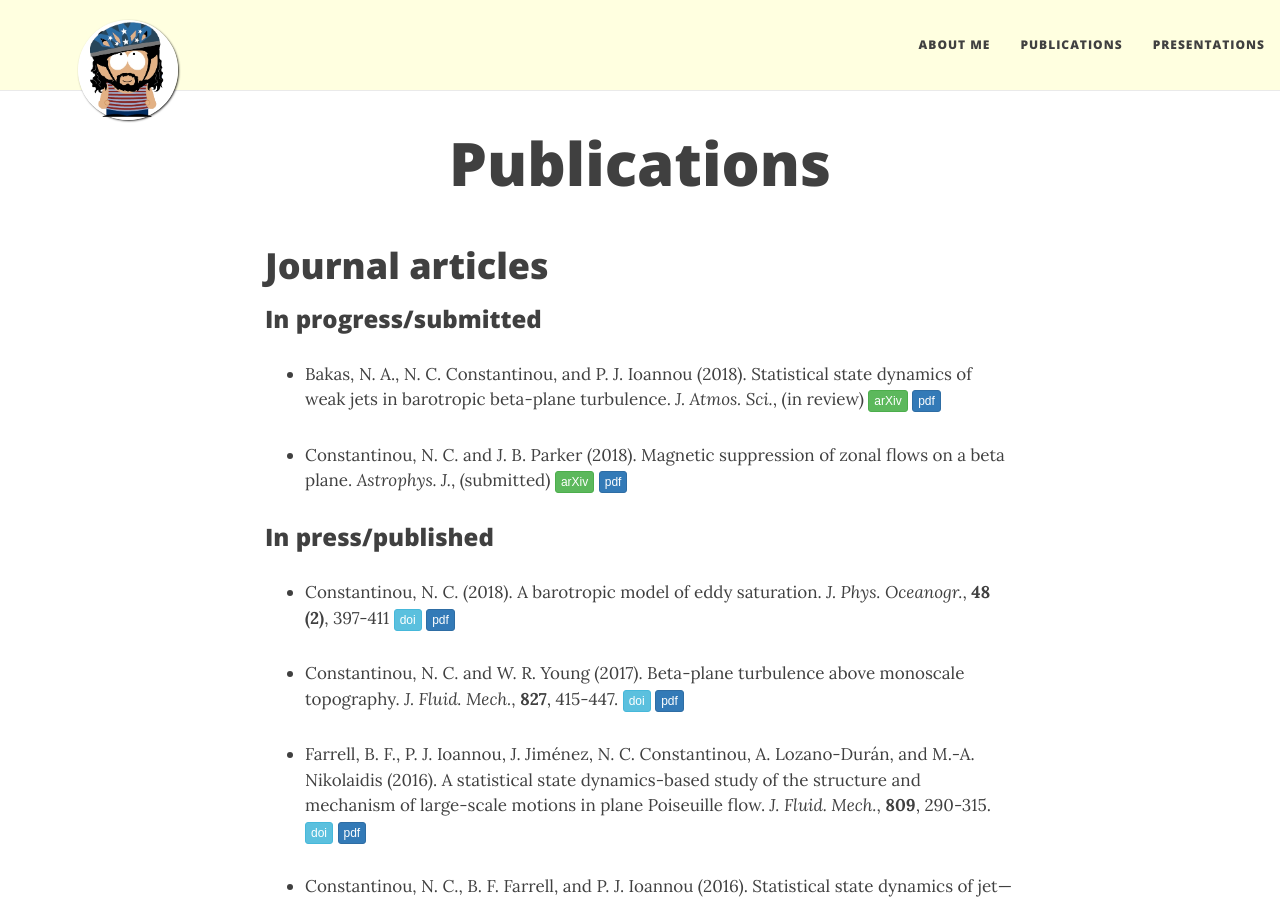
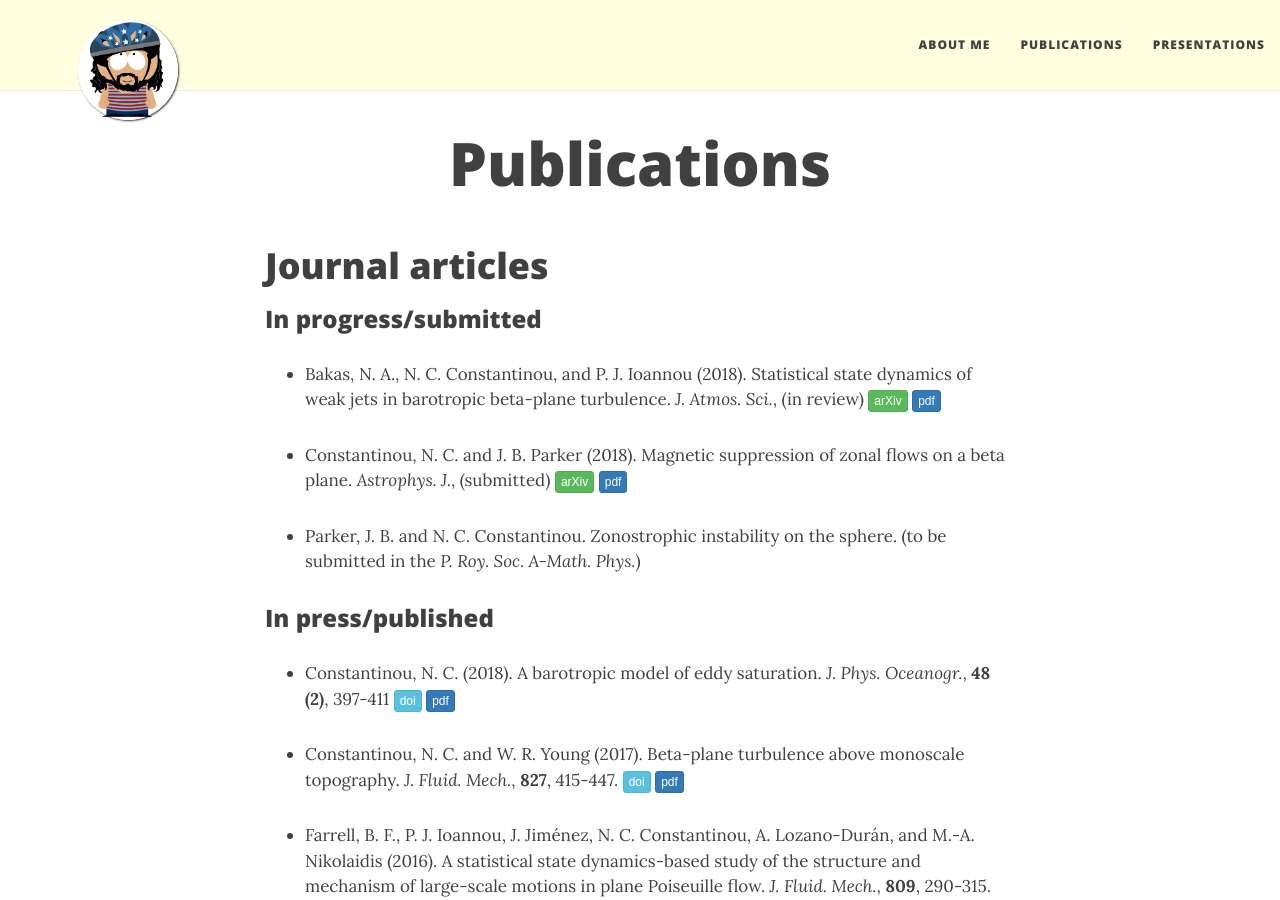
Before and after one commit to navidcy/navidcy.github.io, a Jekyll site: the page built from publications.md, in a window 1280 px wide and 900 px high. Built offline with Jekyll 4.4.1, drawn with Linux system fonts in a browser that asks for light colours; nearby versions of some CDN libraries.

Commit message:
adds sphereZI promise

```diff
--- a/publications.md
+++ b/publications.md
@@ -11,6 +11,8 @@ title: Publications
 - Bakas, N. A., N. C. Constantinou, and P. J. Ioannou (2018). Statistical state dynamics of weak jets in barotropic beta-plane turbulence. _J. Atmos. Sci._, (in review) [<span class="btn btn-success btn-xs{{end}}" style="font-family:sans-serif;">arXiv</span>][arXiv:1708.03031]{:target="_blank"} [<span class="btn btn-primary btn-xs{{end}}" style="font-family:sans-serif;">pdf</span>][ssd-eckaus]
 
 - Constantinou, N. C. and J. B. Parker (2018). Magnetic suppression of zonal flows on a beta plane. _Astrophys. J._, (submitted) [<span class="btn btn-success btn-xs{{end}}" style="font-family:sans-serif;">arXiv</span>][arXiv:1805.09847]{:target="_blank"} [<span class="btn btn-primary btn-xs{{end}}" style="font-family:sans-serif;">pdf</span>][magneticZF]
+
+- Parker, J. B. and N. C. Constantinou. Zonostrophic instability on the sphere. (to be submitted in the _P. Roy. Soc. A-Math. Phys._)
 
 ### In press/published
 
```
